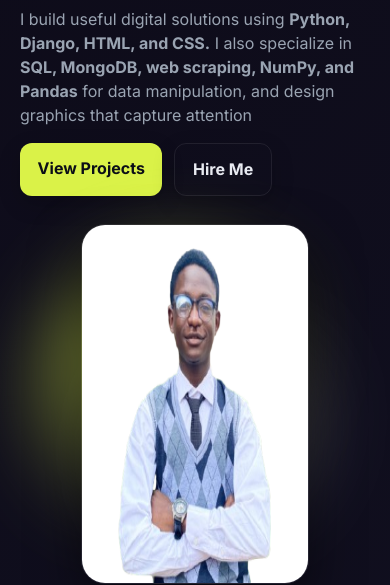
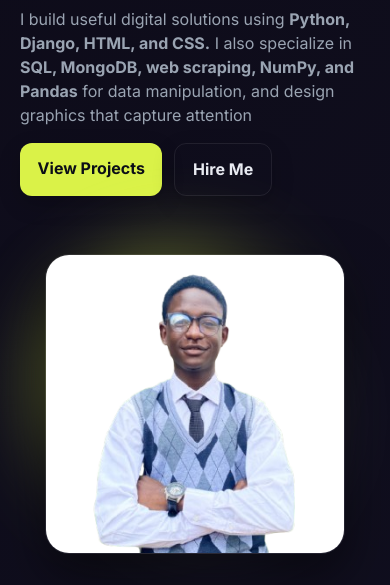
Before and after one commit to sammy001-cmd/sammy-portfolio, a plain HTML site: page index.html in a window 390 px wide. Shown: the part 296-881 px from the top of the page. Drawn offline with nearby package versions, Linux system fonts and the light colour scheme.

Commit message:
i adjusted the image in small screen

```diff
--- a/style.css
+++ b/style.css
@@ -74,7 +74,10 @@ body {
 
 /* Hero art */
 .hero__art { position: relative; height: 360px; display:flex; align-items:center; justify-content:center; }
-.hero__art img { width: 65%; height: 100%; max-width: 500px; border-radius: 24px; border:1px solid var(--border); box-shadow: 0 20px 50px rgba(0,0,0,.5); position:relative; z-index:1; }
+.hero__art img { width: 70%; height: 100%; max-width: 500px; border-radius: 24px; border:1px solid var(--border); box-shadow: 0 20px 50px rgba(0,0,0,.5); position:relative; z-index:1; }
+@media screen and (min-width: 100px) and (max-width: 500px) {
+  .hero__art img { width: 300px; height: 300px; }
+}
 .glow { position:absolute; border-radius: 50%; filter: blur(40px); opacity: .7; }
 .glow--1 { width: 320px; height: 320px; background: radial-gradient(circle at 30% 30%, var(--accent), transparent 60%); }
 .glow--2 { width: 260px; height: 260px; background: radial-gradient(circle at 70% 70%, rgba(255,255,255,.35), transparent 60%); }
```
